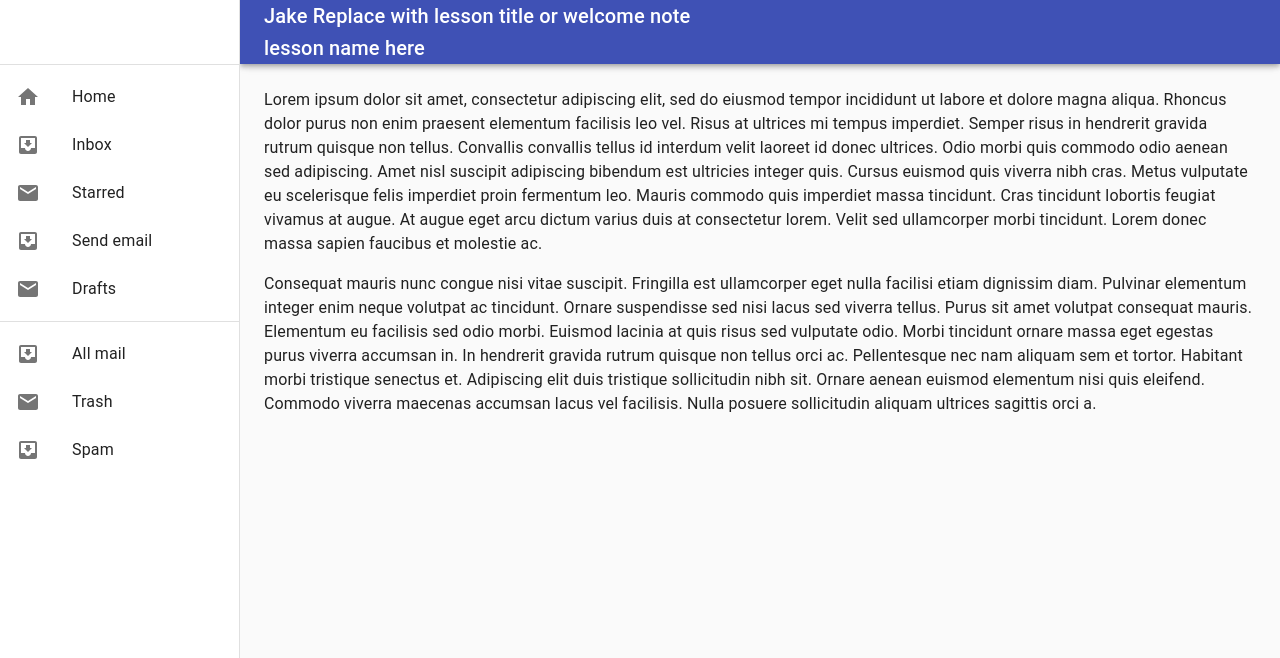
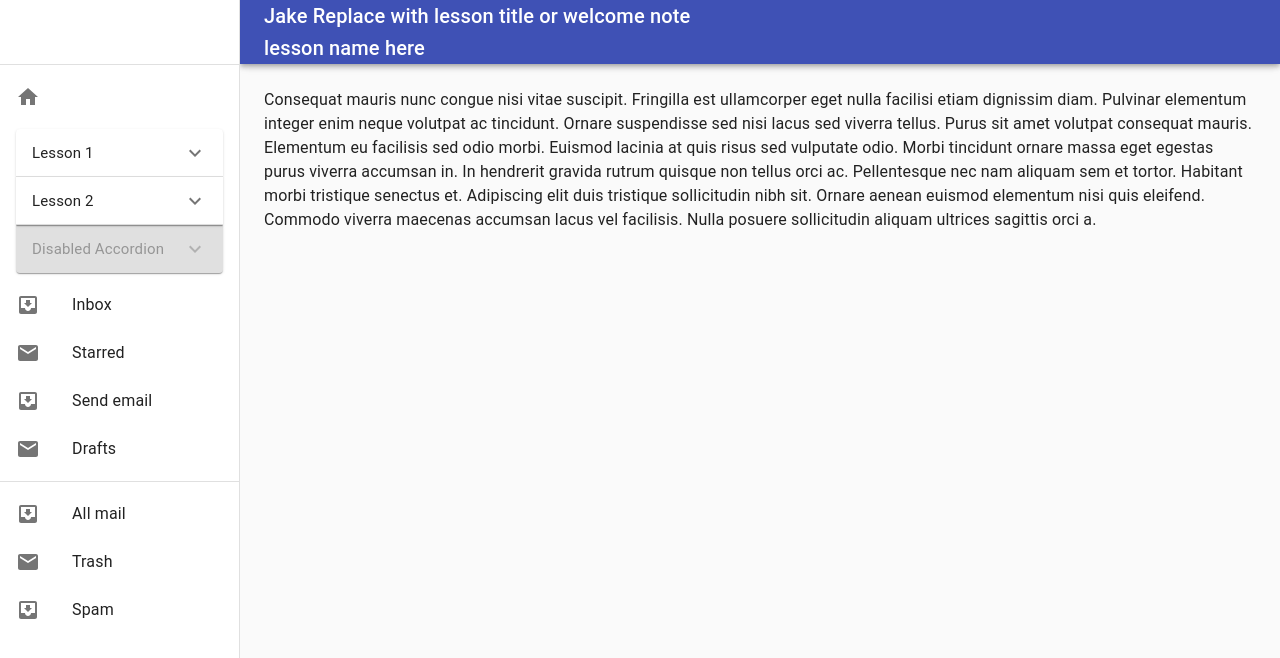
Before and after one commit to jrshort89/phase5_front, a React (Create React App) app: page /lessons in a window 1280 px wide. Shown: the top 658 px of the page. Built offline with nearby package versions, Linux system fonts and the light colour scheme.

Commit message:
lessons menu

```diff
--- a/src/App.css
+++ b/src/App.css
@@ -36,3 +36,8 @@
         transform: rotate(360deg);
     }
 }
+
+.sidemenu {
+    text-decoration: none;
+    color: white;
+}
--- /dev/null
+++ b/src/components/Lesson.js
@@ -0,0 +1,5 @@
+import React from "react";
+
+export default function Lesson() {
+  return <div>some text to be rendered for the lessons and stuff</div>;
+}
--- a/src/containers/Lessons.js
+++ b/src/containers/Lessons.js
@@ -18,6 +18,15 @@ import Typography from "@material-ui/core/Typography";
 import { makeStyles, useTheme } from "@material-ui/core/styles";
 import HomeIcon from "@material-ui/icons/Home";
 import { useSelector } from "react-redux";
+import Accordion from "../menus/Accordion";
+import {
+  BrowserRouter as Router,
+  Switch,
+  Route,
+  Redirect,
+  Link,
+} from "react-router-dom";
+import Lesson from "../components/Lesson";
 
 const drawerWidth = 240;
 
@@ -73,7 +82,12 @@ function ResponsiveDrawer(props) {
           <ListItemIcon>
             <HomeIcon />
           </ListItemIcon>
-          <ListItemText primary={"Home"} />
+          <Link to="/lessons" className="sidemenu">
+            <ListItemText primary={"Home"} />
+          </Link>
+        </ListItem>
+        <ListItem>
+          <Accordion />
         </ListItem>
         {["Inbox", "Starred", "Send email", "Drafts"].map((text, index) => (
           <ListItem button key={text}>
@@ -157,21 +171,16 @@ function ResponsiveDrawer(props) {
       </nav>
       <main className={classes.content}>
         <div className={classes.toolbar} />
-        <Typography paragraph>
-          Lorem ipsum dolor sit amet, consectetur adipiscing elit, sed do
-          eiusmod tempor incididunt ut labore et dolore magna aliqua. Rhoncus
-          dolor purus non enim praesent elementum facilisis leo vel. Risus at
-          ultrices mi tempus imperdiet. Semper risus in hendrerit gravida rutrum
-          quisque non tellus. Convallis convallis tellus id interdum velit
-          laoreet id donec ultrices. Odio morbi quis commodo odio aenean sed
-          adipiscing. Amet nisl suscipit adipiscing bibendum est ultricies
-          integer quis. Cursus euismod quis viverra nibh cras. Metus vulputate
-          eu scelerisque felis imperdiet proin fermentum leo. Mauris commodo
-          quis imperdiet massa tincidunt. Cras tincidunt lobortis feugiat
-          vivamus at augue. At augue eget arcu dictum varius duis at consectetur
-          lorem. Velit sed ullamcorper morbi tincidunt. Lorem donec massa sapien
-          faucibus et molestie ac.
-        </Typography>
+        <Switch>
+          <Route path="/lessons/lesson">
+            aasdfasdf
+            <Lesson />
+          </Route>
+          <Route path="/lessons/lesson2">
+            less 2
+            <Lesson />
+          </Route>
+        </Switch>
         <Typography paragraph>
           Consequat mauris nunc congue nisi vitae suscipit. Fringilla est
           ullamcorper eget nulla facilisi etiam dignissim diam. Pulvinar
--- /dev/null
+++ b/src/menus/Accordion.js
@@ -0,0 +1,86 @@
+import React from "react";
+import { makeStyles } from "@material-ui/core/styles";
+import Accordion from "@material-ui/core/Accordion";
+import AccordionSummary from "@material-ui/core/AccordionSummary";
+import AccordionDetails from "@material-ui/core/AccordionDetails";
+import Typography from "@material-ui/core/Typography";
+import ExpandMoreIcon from "@material-ui/icons/ExpandMore";
+import { Link } from "react-router-dom";
+import List from "@material-ui/core/List";
+import ListItem from "@material-ui/core/ListItem";
+import ListItemIcon from "@material-ui/core/ListItemIcon";
+import ListItemText from "@material-ui/core/ListItemText";
+
+const useStyles = makeStyles((theme) => ({
+  root: {
+    width: "100%",
+  },
+  heading: {
+    fontSize: theme.typography.pxToRem(15),
+    fontWeight: theme.typography.fontWeightRegular,
+  },
+}));
+
+export default function SimpleAccordion() {
+  const classes = useStyles();
+
+  return (
+    <div className={classes.root}>
+      <Accordion>
+        <AccordionSummary
+          expandIcon={<ExpandMoreIcon />}
+          aria-controls="panel1a-content"
+          id="panel1a-header"
+        >
+          <Typography className={classes.heading}>Lesson 1</Typography>
+        </AccordionSummary>
+        {/* <AccordionDetails> */}
+        <List>
+          <ListItem button>
+            <Typography>
+              <Link to="/lessons/lesson" className="sidemenu">
+                To Lesson
+              </Link>
+            </Typography>
+          </ListItem>
+        </List>
+        <List>
+          <ListItem button>
+            <Typography>
+              <Link to="/lessons/lesson2" className="sidemenu">
+                To Lesson 2
+              </Link>
+            </Typography>
+          </ListItem>
+        </List>
+        {/* </AccordionDetails> */}
+      </Accordion>
+      <Accordion>
+        <AccordionSummary
+          expandIcon={<ExpandMoreIcon />}
+          aria-controls="panel2a-content"
+          id="panel2a-header"
+        >
+          <Typography className={classes.heading}>Lesson 2</Typography>
+        </AccordionSummary>
+        <AccordionDetails>
+          <Typography>
+            Lorem ipsum dolor sit amet, consectetur adipiscing elit. Suspendisse
+            malesuada lacus ex, sit amet blandit leo lobortis eget.
+          </Typography>
+        </AccordionDetails>
+      </Accordion>
+      <Accordion disabled>
+        <AccordionSummary
+          expandIcon={<ExpandMoreIcon />}
+          aria-controls="panel3a-content"
+          id="panel3a-header"
+        >
+          <Typography className={classes.heading}>
+            Disabled Accordion
+          </Typography>
+        </AccordionSummary>
+      </Accordion>
+    </div>
+  );
+}
```
Also changed, not shown: 1 other file (tests, documents, lock files or other folders). Lines whose indentation alone changed are shown as unchanged.
